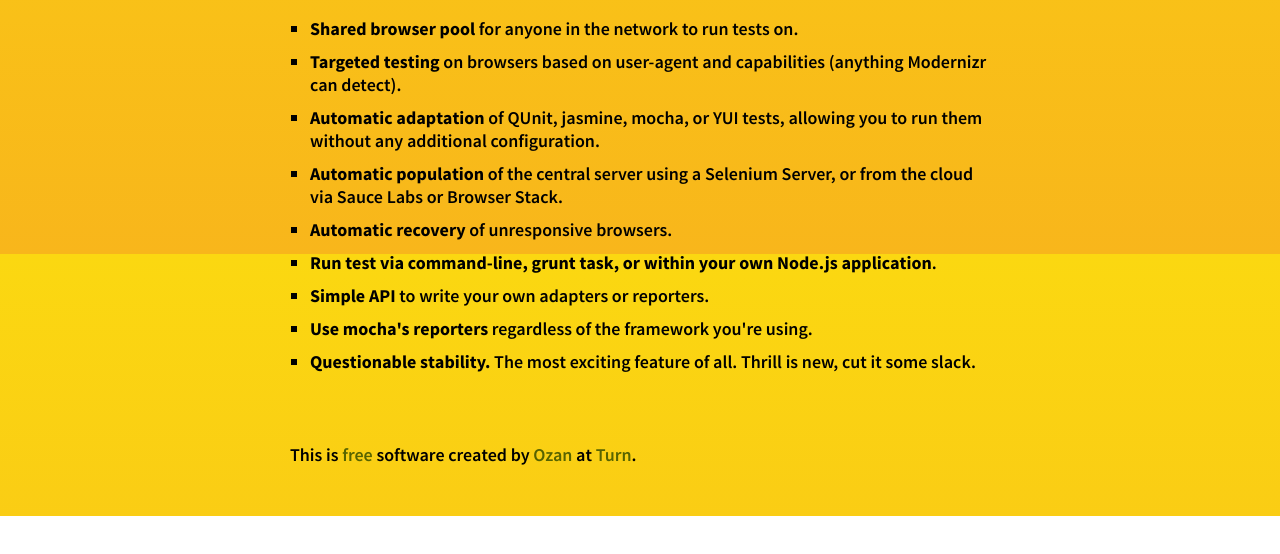
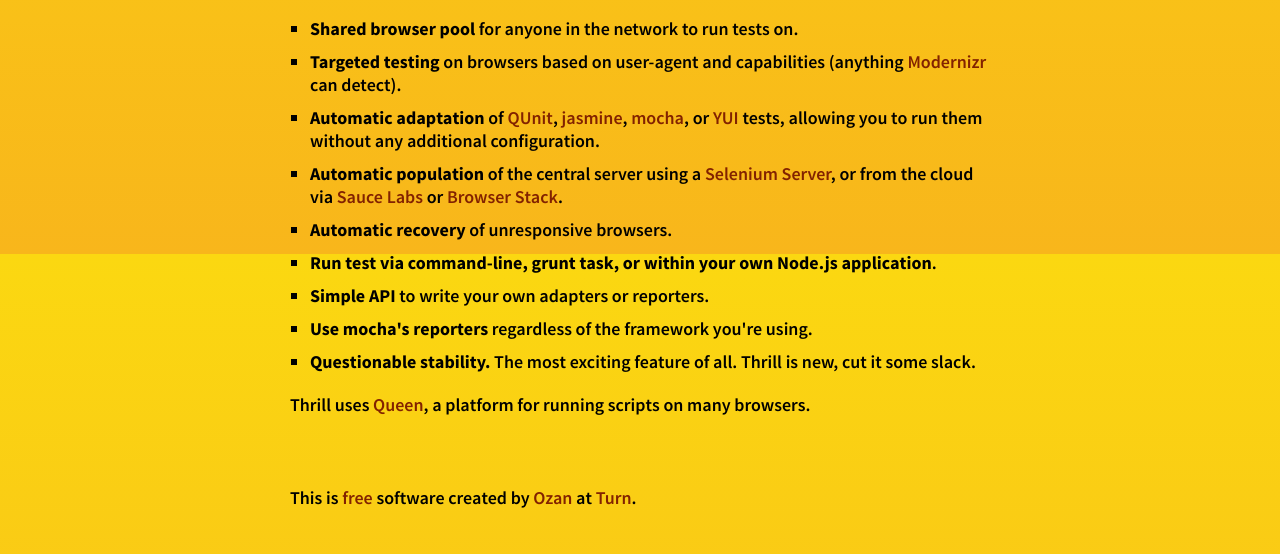
Before and after one commit to unsetbit/thrill, a plain HTML site: page index.html in a window 1280 px wide. Shown: the part 546-1100 px from the top of the page. Before the commit the page ends 1062 px from the top, so only its background shows below. Drawn offline with Linux system fonts and the light colour scheme; a web font is replaced by a local one.

Commit message:
Links and colors
Signed-off-by: Ozan Turgut <ozanturgut@gmail.com>

```diff
--- a/index.html
+++ b/index.html
@@ -39,15 +39,18 @@
           Here are some features that you may find... exciting:
           <ul>
             <li><b>Shared browser pool</b> for anyone in the network to run tests on.</li>
-            <li><b>Targeted testing</b> on browsers based on user-agent and capabilities (anything Modernizr can detect).</li>
-            <li><b>Automatic adaptation</b> of QUnit, jasmine, mocha, or YUI tests, allowing you to run them without any additional configuration.</li>
-            <li><b>Automatic population</b> of the central server using a Selenium Server, or from the cloud via Sauce Labs or Browser Stack.</li>
+            <li><b>Targeted testing</b> on browsers based on user-agent and capabilities (anything <a href="">Modernizr</a> can detect).</li>
+            <li><b>Automatic adaptation</b> of <a href="">QUnit</a>, <a href="">jasmine</a>, <a href="">mocha</a>, or <a href="">YUI</a> tests, allowing you to run them without any additional configuration.</li>
+            <li><b>Automatic population</b> of the central server using a <a href="">Selenium Server</a>, or from the cloud via <a href="">Sauce Labs</a> or <a href="">Browser Stack</a>.</li>
             <li><b>Automatic recovery</b> of unresponsive browsers.</li>
             <li><b>Run test via command-line, grunt task, or within your own Node.js application</b>.</li>
             <li><b>Simple API</b> to write your own adapters or reporters.</li>
             <li><b>Use mocha's reporters</b> regardless of the framework you're using.</li>
             <li><b>Questionable stability.</b> The most exciting feature of all. Thrill is new, cut it some slack.</li>
           </ul>
+        </p>
+        <p>
+          Thrill uses <a href="http://queenjs.com">Queen</a>, a platform for running scripts on many browsers.
         </p>
       </div>
       <div id="credit">
--- a/stylesheets/thrill.css
+++ b/stylesheets/thrill.css
@@ -136,18 +136,24 @@
     width:700px;
 
   }
+
+  #about a{
+
+  }
+
+  #about a:hover{}
 b{
   font-weight:bold;
 }
   p{
     margin:20px 0px;
   }
-  #credit a{
-    color:#576300;
+ a{
+    color:#822200;
 
     text-decoration: none;
   }
-  #credit a:hover{
+  a:hover{
     color:black;
   }
 
```
